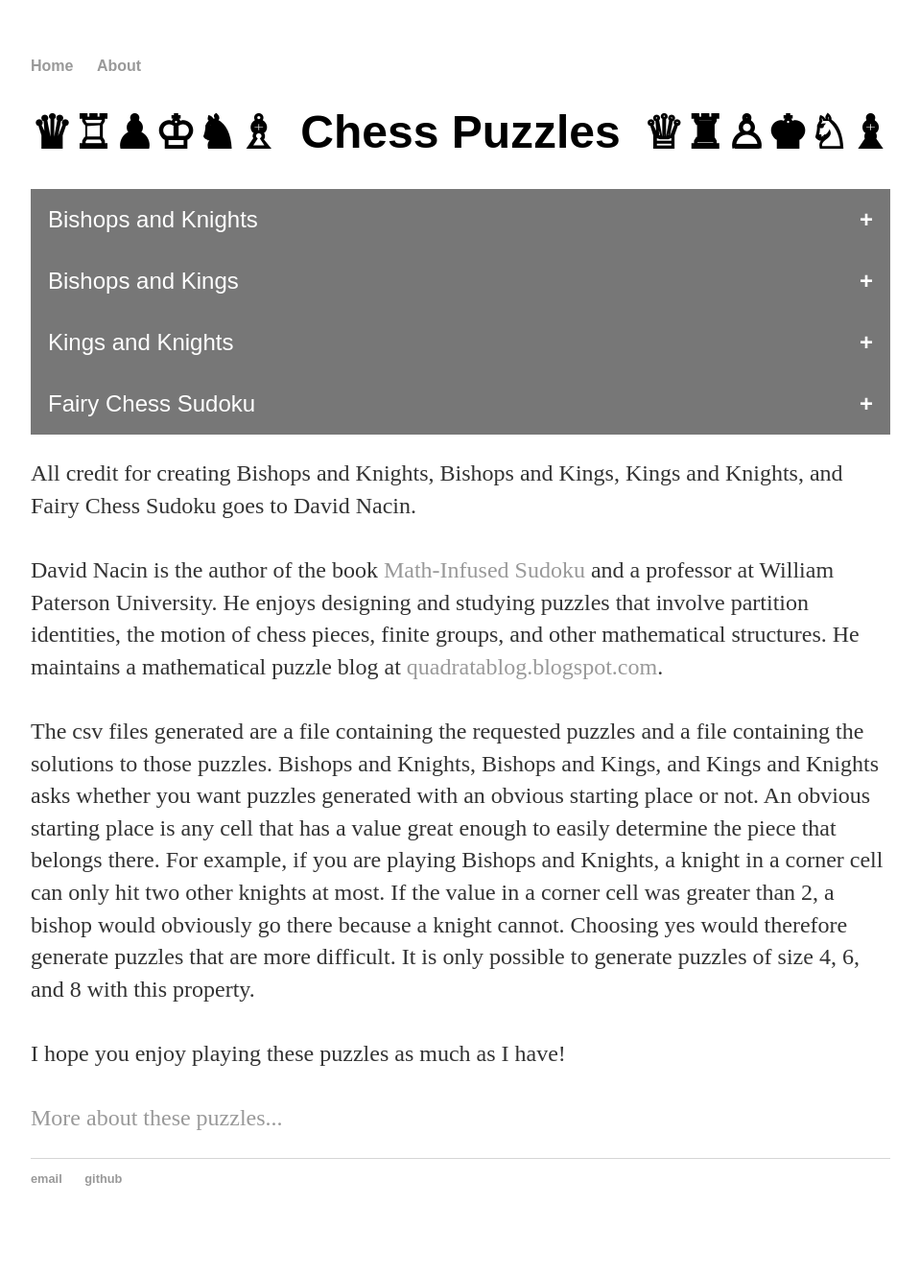
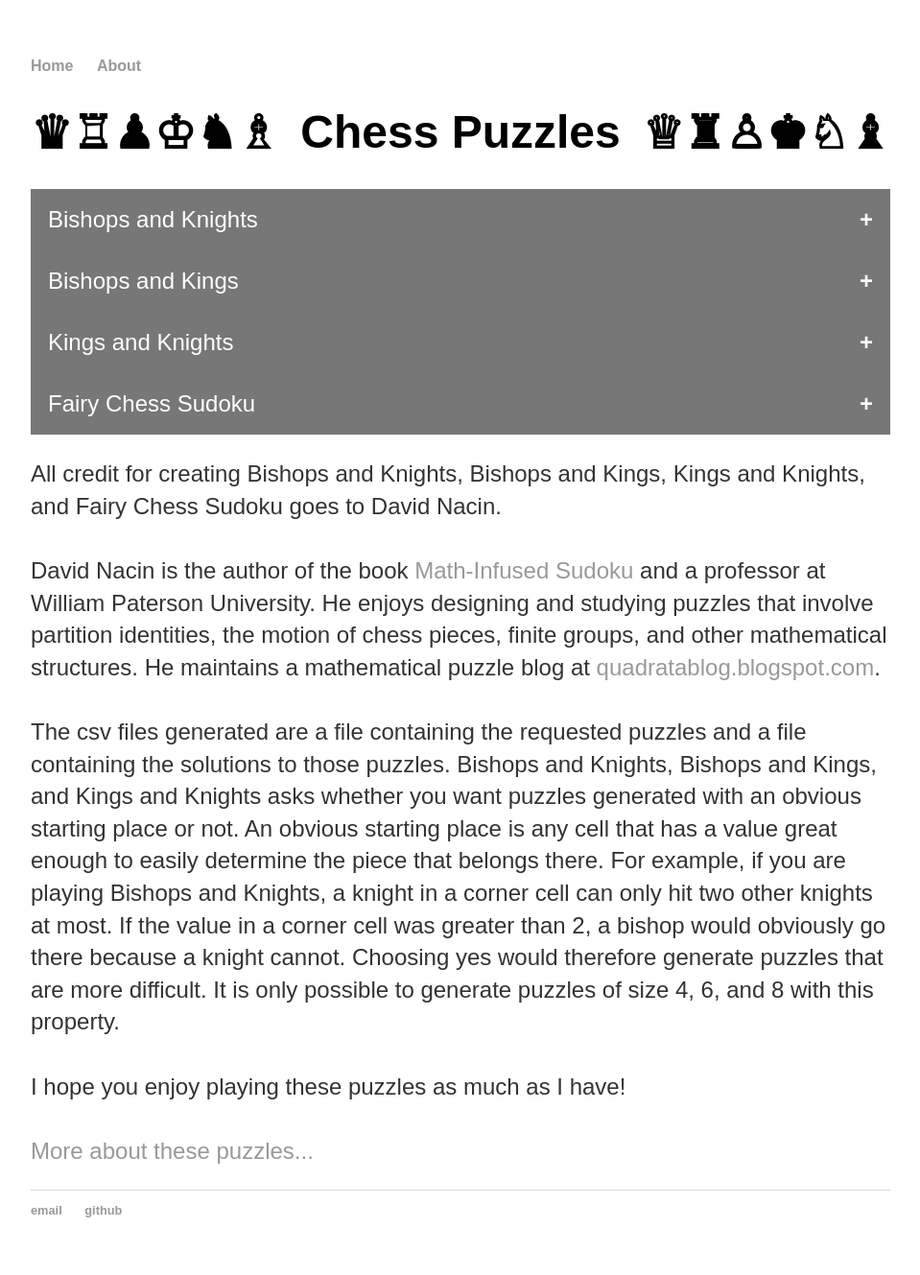
Before and after one commit to CThielsen1/CThielsen1.github.io, a Jekyll site: the page built from index.html, in a window 1280 px wide. Shown: the whole page at 96% size, without its empty margins (160-1119 px from the left). Built offline with Jekyll 4.4.1, drawn with Linux system fonts in a browser that asks for light colours; before the commit the page ends 1296 px from its top, so only the background shows below that.

Commit message:
Update main.css

```diff
--- a/css/main.css
+++ b/css/main.css
@@ -1,4 +1,5 @@
 body {
+    font-family: Arial, Helvetica, sans-serif;
     margin: 60px auto;
     width: 70%;
 }
@@ -9,14 +10,17 @@ nav ul, footer ul {
     font-weight: bold;
 }
 nav ul li, footer ul li {
+    font-family: Arial, Helvetica, sans-serif;
     display: inline;
     margin-right: 20px;
 }
 a {
+    font-family: Arial, Helvetica, sans-serif;
     text-decoration: none;
     color: #999;
 }
 a:hover {
+    font-family: Arial, Helvetica, sans-serif;
     text-decoration: underline;
 }
 h1 {
@@ -33,11 +37,13 @@ h1:after {
     float: right;
 }
 p {
+    font-family: Arial, Helvetica, sans-serif;
     font-size: 1.5em;
     line-height: 1.4em;
     color: #333;
 }
 footer {
+    font-family: Arial, Helvetica, sans-serif;
     border-top: 1px solid #d5d5d5;
     font-size: .8em;
 }
```
